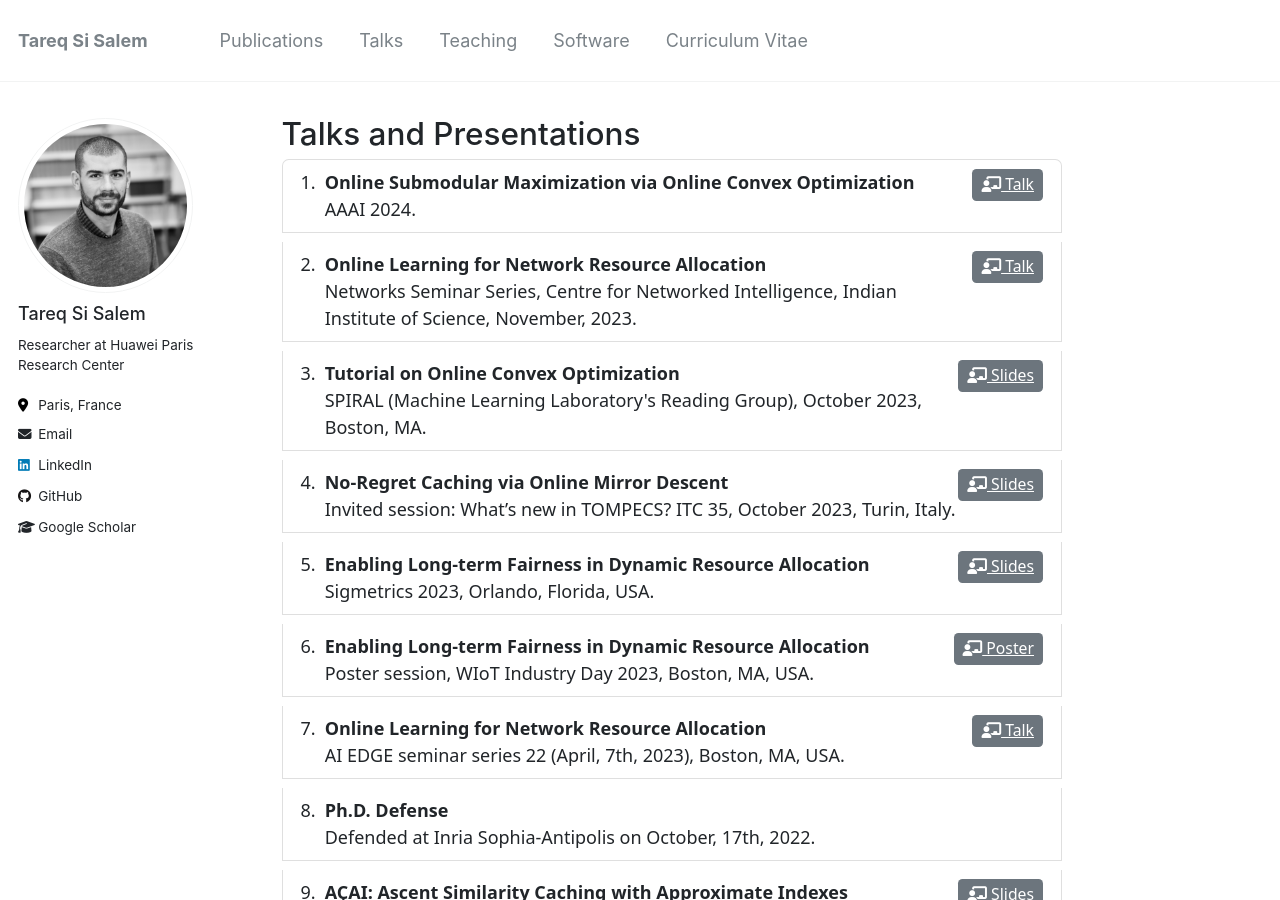
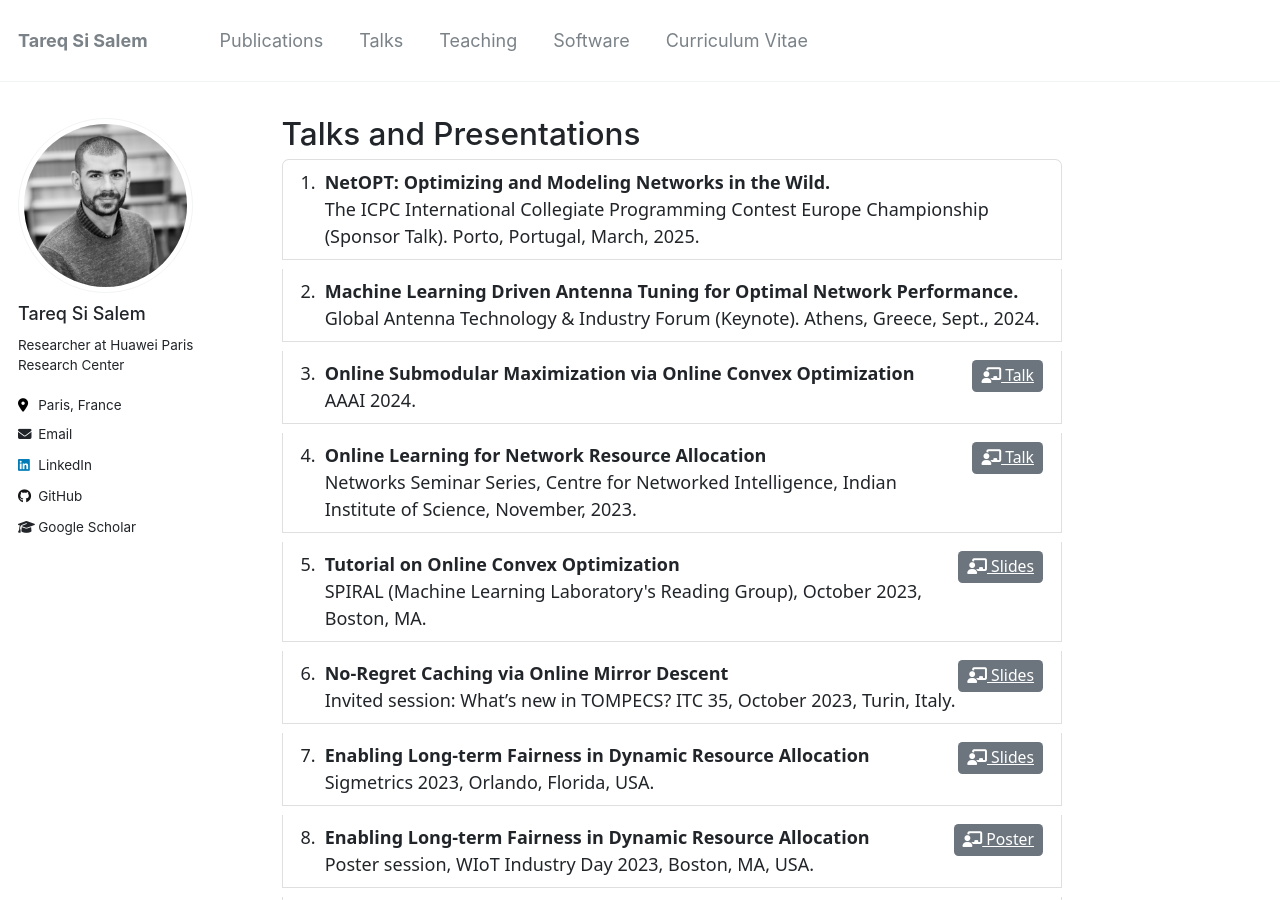
Before and after one commit to tareq-si-salem/tareq-si-salem.github.io, a Jekyll site: the page built from _pages/talks.html, in a window 1280 px wide and 900 px high. Built offline with Jekyll 4.4.1, drawn with Linux system fonts in a browser that asks for light colours.

Commit message:
Update talks.html

```diff
--- a/_pages/talks.html
+++ b/_pages/talks.html
@@ -17,6 +17,24 @@ author_profile: true
 <link href="https://cdn.jsdelivr.net/npm/bootstrap@5.2.3/dist/css/bootstrap.min.css" rel="stylesheet" integrity="sha384-rbsA2VBKQhggwzxH7pPCaAqO46MgnOM80zW1RWuH61DGLwZJEdK2Kadq2F9CUG65" crossorigin="anonymous">
 <link href="https://cdnjs.cloudflare.com/ajax/libs/font-awesome/6.2.1/css/all.min.css" rel="stylesheet" crossorigin="anonymous">
 <ol class="list-group list-group-numbered">
+<li class="list-group-item d-flex justify-content-between align-items-start">
+<div class="ms-2 me-auto">
+<div class="fw-bold"> NetOPT: Optimizing and Modeling Networks in the Wild.</div>
+ The ICPC International Collegiate
+Programming Contest Europe Championship (Sponsor Talk). Porto, Portugal, March, 2025.
+</div>
+<!-- <a  class="btn btn-secondary btn-sm" href="https://youtu.be/uRnYRcdC5WA"> <span class = "text-nowrap"><i class="fa-solid fa-chalkboard-user"></i> Talk</span></a> -->
+</li>
+
+  <li class="list-group-item d-flex justify-content-between align-items-start">
+<div class="ms-2 me-auto">
+<div class="fw-bold">Machine Learning Driven Antenna Tuning for Optimal Network Performance. </div>
+  Global Antenna Technology & Industry Forum (Keynote). Athens, Greece, Sept., 2024.
+</div>
+<!-- <a  class="btn btn-secondary btn-sm" href="https://youtu.be/uRnYRcdC5WA"> <span class = "text-nowrap"><i class="fa-solid fa-chalkboard-user"></i> Talk</span></a> -->
+</li>
+
+
 <li class="list-group-item d-flex justify-content-between align-items-start">
 <div class="ms-2 me-auto">
 <div class="fw-bold">Online Submodular Maximization via Online Convex Optimization</div>
```
